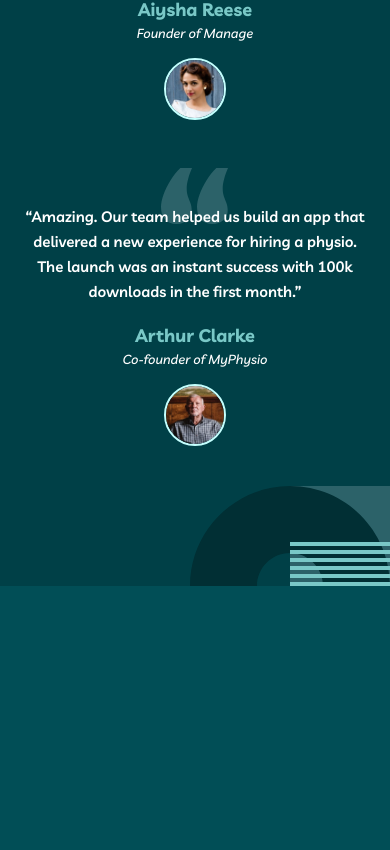
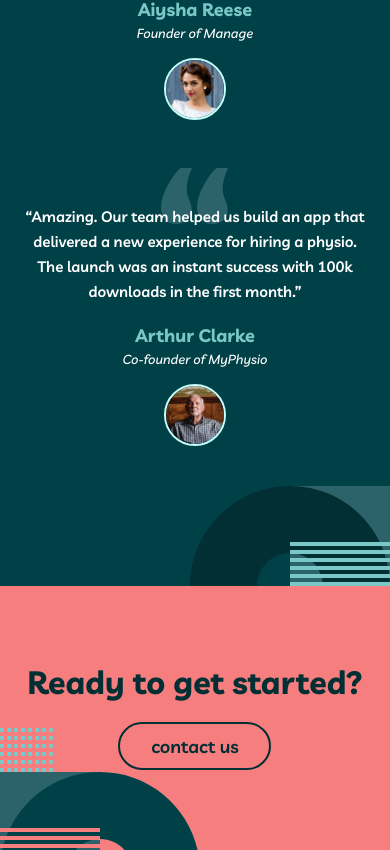
Before and after one commit to vanderms/my-team-multipage-website, a React (Vite) app: page / in a window 390 px wide. Shown: the part 2422-3272 px from the top of the page. Before the commit the page ends 3008 px from the top, so only its background shows below. Built offline with nearby package versions, Linux system fonts and the light colour scheme.

Commit message:
feat: implement section call to action responsive design

```diff
--- /dev/null
+++ b/src/components/buttons/action-link/action-link.tsx
@@ -0,0 +1,23 @@
+import { MouseEventHandler } from "react";
+import { Link } from "react-router-dom";
+
+interface ActionLinkProps {
+  to: string;
+  children: React.ReactNode;
+  onClick?: MouseEventHandler<HTMLAnchorElement>;
+  className?: string;
+}
+
+export const ActionLink: React.FC<ActionLinkProps> = (props) => {
+  return (
+    <Link
+      to={props.to}
+      onClick={props?.onClick}
+      className={`border-2 text-[1.125rem] rounded-full h-[3rem] grid w-[9.5625rem] place-items-center ${
+        props.className ?? ""
+      }`}
+    >
+      {props.children}
+    </Link>
+  );
+};
--- a/src/components/sections/call-to-action/call-to-action.tsx
+++ b/src/components/sections/call-to-action/call-to-action.tsx
@@ -1,10 +1,27 @@
 import { useId } from "react";
+import { ActionLink } from "@/components/buttons/action-link/action-link";
 
 export default function CallToActionSection() {
   const title = useId();
   return (
-    <section aria-labelledby={title}>
-      <h2 id={title}></h2>
+    <section
+      aria-labelledby={title}
+      className="relative bg-secondary py-20 call-to-action-pattern md:py-[4.75rem]"
+    >
+      <div className="inner-container">
+        <div
+          className={`grid grid-cols-1 justify-items-center gap-6 md:max-w-[35.8125rem]
+          md:mx-auto md:grid-cols-[1fr,9.5625rem] md:justify-items-start md:items-center
+          xl:max-w-[57.3125rem]`}
+        >
+          <h2 id={title} className="title-md text-center text-neutral-800 md:text-left">
+            Ready to get started?
+          </h2>
+          <ActionLink to="/contact" className="border-neutral-800 text-neutral-800">
+            contact us
+          </ActionLink>
+        </div>
+      </div>
     </section>
   );
 }
--- a/src/components/sections/navbar/navbar.tsx
+++ b/src/components/sections/navbar/navbar.tsx
@@ -4,6 +4,7 @@ import { GiHamburgerMenu } from "react-icons/gi";
 import { MdClose } from "react-icons/md";
 import { useState } from "react";
 import { motion } from "framer-motion";
+import { ActionLink } from "@/components/buttons/action-link/action-link";
 
 export default function Navbar() {
   const [sidebar, setSidebar] = useState({ open: false });
@@ -50,13 +51,13 @@ export default function Navbar() {
               </Link>
             </li>
           </ul>
-          <Link
+          <ActionLink
             to="/contact"
             onClick={closeSidebar}
-            className="mt-8 border-2 border-neutral-50 text-[1.125rem] rounded-full w-[10rem] h-[3rem] grid place-items-center md:mt-0 xl:w-[9.5625rem]"
+            className="mt-8 border-neutral-50 md:mt-0"
           >
             contact us
-          </Link>
+          </ActionLink>
         </motion.div>
       </div>
     </nav>
--- a/src/index.css
+++ b/src/index.css
@@ -229,19 +229,27 @@
     }
   }
 
-  .testimonials-pattern::before{
+  .testimonials-pattern::before {
     @apply absolute block bg-no-repeat bg-contain bg-center top-0 left-0;
-    content: '';
+    content: "";
     width: 9.1875rem;
     height: 6.25rem;
     background-image: url(/patterns/bg-pattern-home-4-about-3.svg);
   }
 
-  .testimonials-pattern::after{
+  .testimonials-pattern::after {
     @apply absolute block bg-no-repeat bg-contain bg-center bottom-0 right-0;
-    content: '';
+    content: "";
     width: 12.5rem;
     height: 6.25rem;
     background-image: url(/patterns/bg-pattern-home-5.svg);
   }
+
+  .call-to-action-pattern::before {
+    @apply absolute block bg-no-repeat bg-contain bg-center bottom-0 left-0;
+    content: "";
+    width: 12.5rem;
+    height: 7.625rem;
+    background-image: url(/patterns/bg-pattern-home-6-about-5.svg);
+  }
 }
```
Also changed, not shown: public/patterns/bg-pattern-home-6-about-5.svg.
